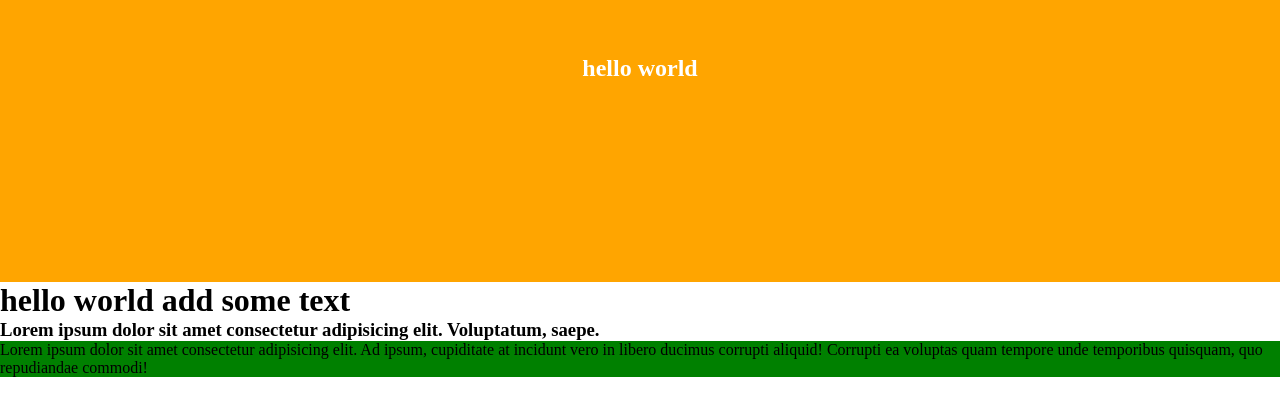
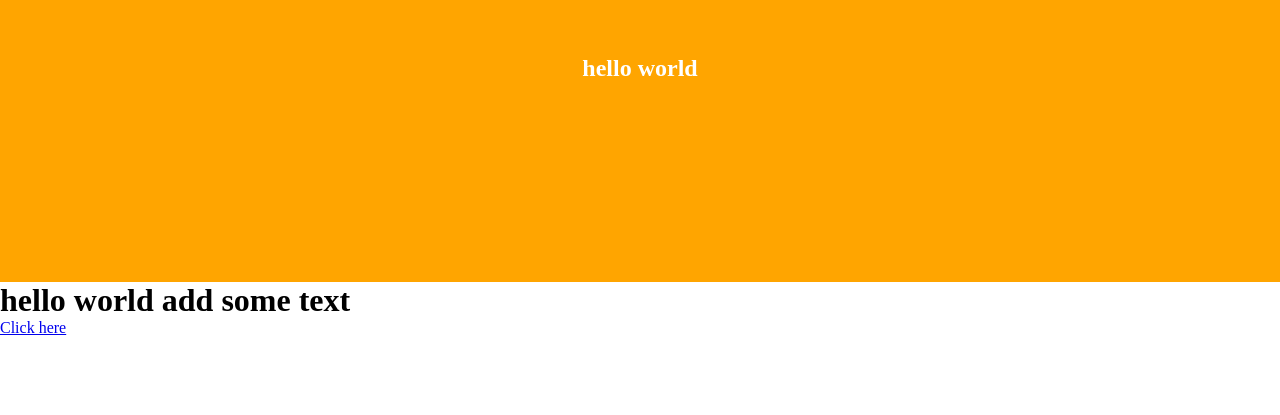
Before and after one commit to dev-ahmed-sakib/simple-web, a plain HTML site: page index.html in a window 1280 px wide. Shown: the part 145-560 px from the top of the page. Drawn offline with Linux system fonts and the light colour scheme.

Commit message:
new brach

```diff
--- a/index.html
+++ b/index.html
@@ -10,7 +10,6 @@
 <body>
     <h2>hello world</h2>
     <h1>hello world add some text</h1>
-    <h3>Lorem ipsum dolor sit amet consectetur adipisicing elit. Voluptatum, saepe.</h3>
-    <p style="background-color: green;">Lorem ipsum dolor sit amet consectetur adipisicing elit. Ad ipsum, cupiditate at incidunt vero in libero ducimus corrupti aliquid! Corrupti ea voluptas quam tempore unde temporibus quisquam, quo repudiandae commodi!</p>
+    <a href="#">Click here</a>
 </body>
 </html>
```
